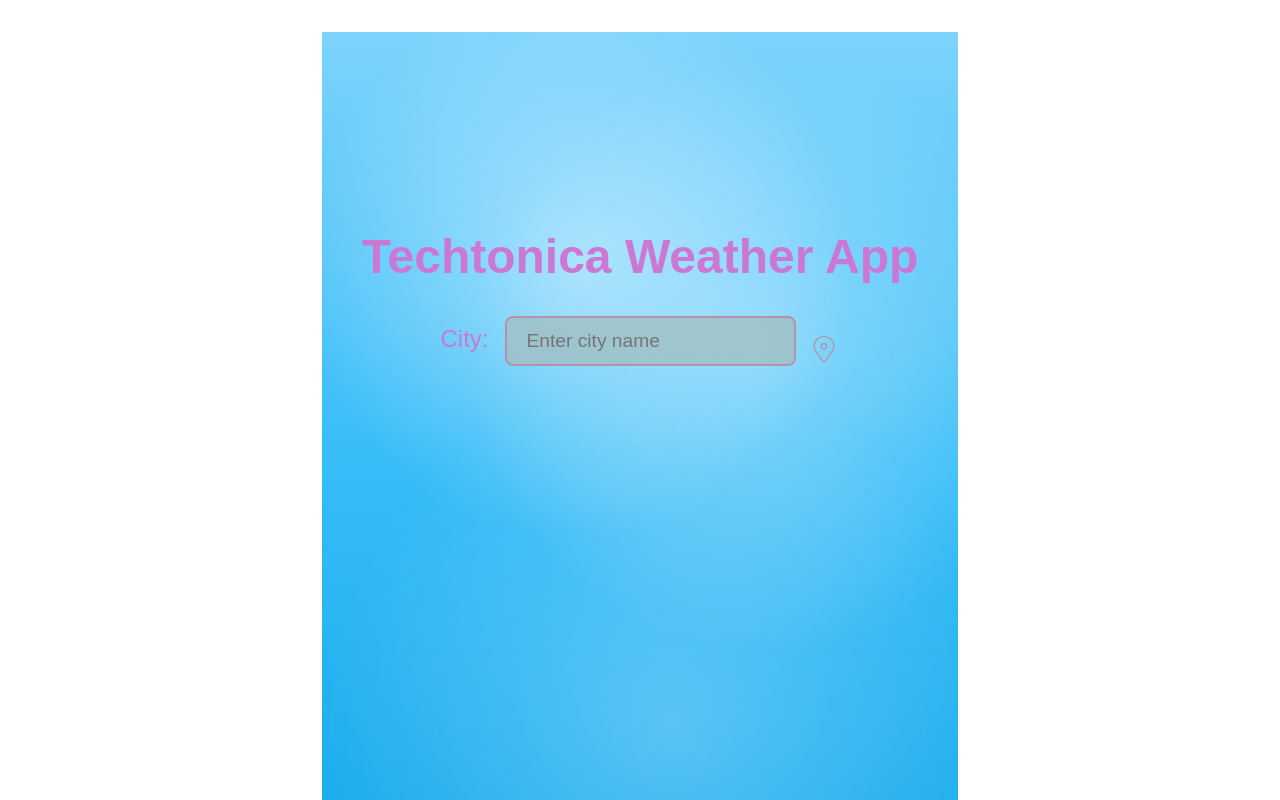
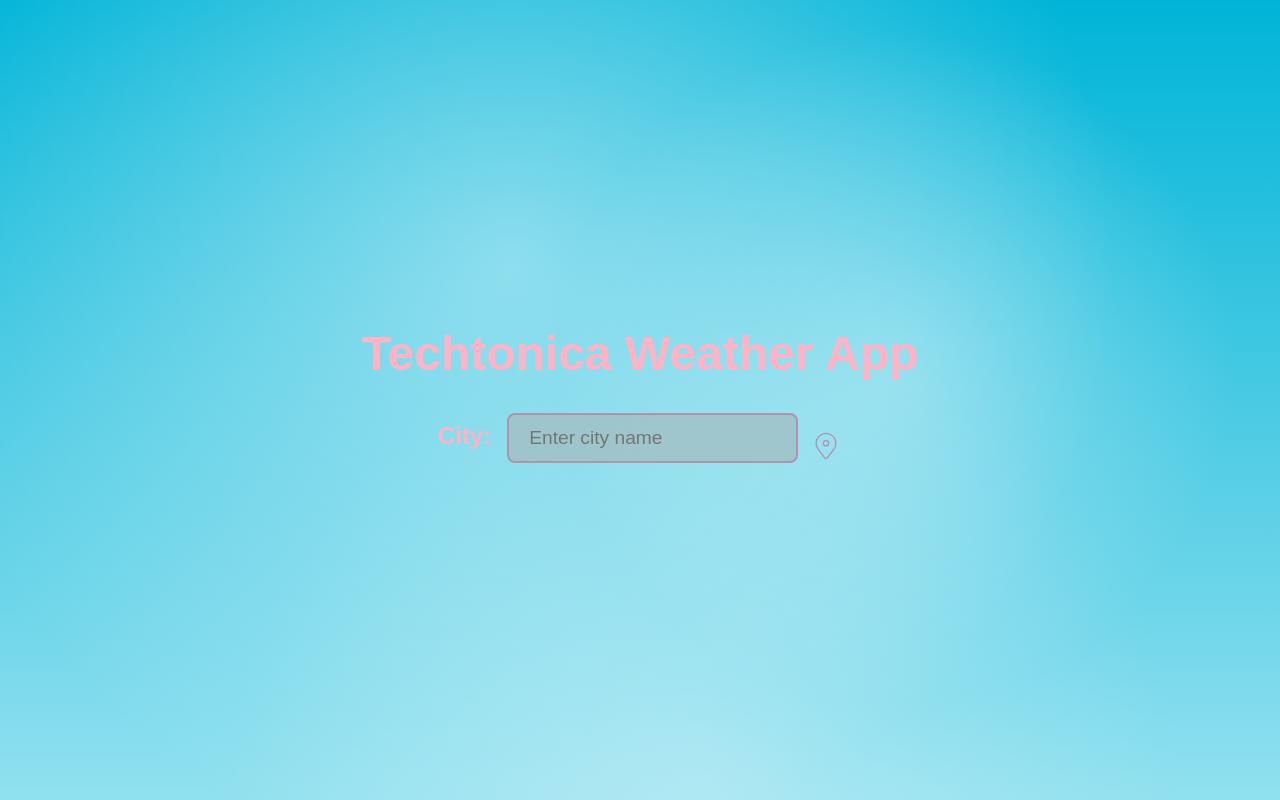
Before and after one commit to shuwangs/techtonica-assignments, a React (Vite) app in the folder projects/weather-app/client/: page / in a window 1280 px wide. Shown: the top 800 px of the page. Built offline with nearby package versions, Linux system fonts and the light colour scheme; no server answers.

Commit message:
styling: set wider background, change font color

```diff
--- a/projects/weather-app/client/src/App.css
+++ b/projects/weather-app/client/src/App.css
@@ -1,29 +1,31 @@
 #root {
+  /* max-width: none;    */
   max-width: 1280px;
   margin: 0 auto;
-  padding: 2rem;
+  /* padding: 2rem; */
   text-align: center;
 }
 .app-container {
   min-height: 100vh;
   transition: all 2s cubic-bezier(0.4, 0, 0.2, 1);
   padding-top:20%;
-  color: rgb(203, 120, 213);
+  color: #ffb3c6;
   font-family: 'Rajdhani', sans-serif;
 }
 
 .day-mode {
   background:
-    radial-gradient(circle at 40% 25%, rgba(255,255,255,0.45), transparent 35%),
-    radial-gradient(circle at 70% 35%, rgba(255,255,255,0.35), transparent 40%),
+    radial-gradient(circle at 40% 25%, rgba(255,255,255,0.45), transparent 55%),
+    radial-gradient(circle at 70% 35%, rgba(255,255,255,0.35), transparent 30%),
     radial-gradient(circle at 55% 75%, rgba(255,255,255,0.25), transparent 45%),
-    linear-gradient(180deg, #7dd3fc 0%, #38bdf8 45%, #0ea5e9 100%);
+    linear-gradient(0deg, #ade8f4 0%, #90e0ef 25%, #00b4d8 100%);
 }
 
 label {
   font-size: 1.5em;
   display: block;
   margin-bottom: 1rem;
+  font-weight: 800;
 }
 
 input {
@@ -33,6 +35,7 @@ input {
   padding: 12px 20px;
   margin-left: 1rem;
   font-size: 1.2rem;
+  color:#00b4d8;
 }
 
 .dashboard-container {
@@ -63,3 +66,9 @@ input {
 .starry-bg {
   animation: twinkle 4s ease-in-out infinite alternate;
 }
+
+@media (max-width: 768px) {
+  h1 {
+    font-size: 2rem;
+  }
+}
--- a/projects/weather-app/client/src/components/WeatherCard.css
+++ b/projects/weather-app/client/src/components/WeatherCard.css
@@ -2,9 +2,11 @@
   background: rgba(20, 20, 25, 0.9);
   padding: 30px;
   min-width: 350px;
+  max-width: 500px;
   position: relative;
   overflow: hidden;
   border-radius: 20px;
+  margin: auto auto;
 }
 
 .main-weather-card.day {
--- a/projects/weather-app/client/src/index.css
+++ b/projects/weather-app/client/src/index.css
@@ -2,6 +2,7 @@
   font-family: system-ui, Avenir, Helvetica, Arial, sans-serif;
   line-height: 1.5;
   font-weight: 400;
+  min-height: 100vh;
 
   color-scheme: light dark;
   color: rgba(255, 255, 255, 0.87);
@@ -16,7 +17,7 @@
 
 body {
   margin: 0;
-  display: flex;
+  /* display: flex; */
   min-width: 320px;
   min-height: 100vh;
 }
```
